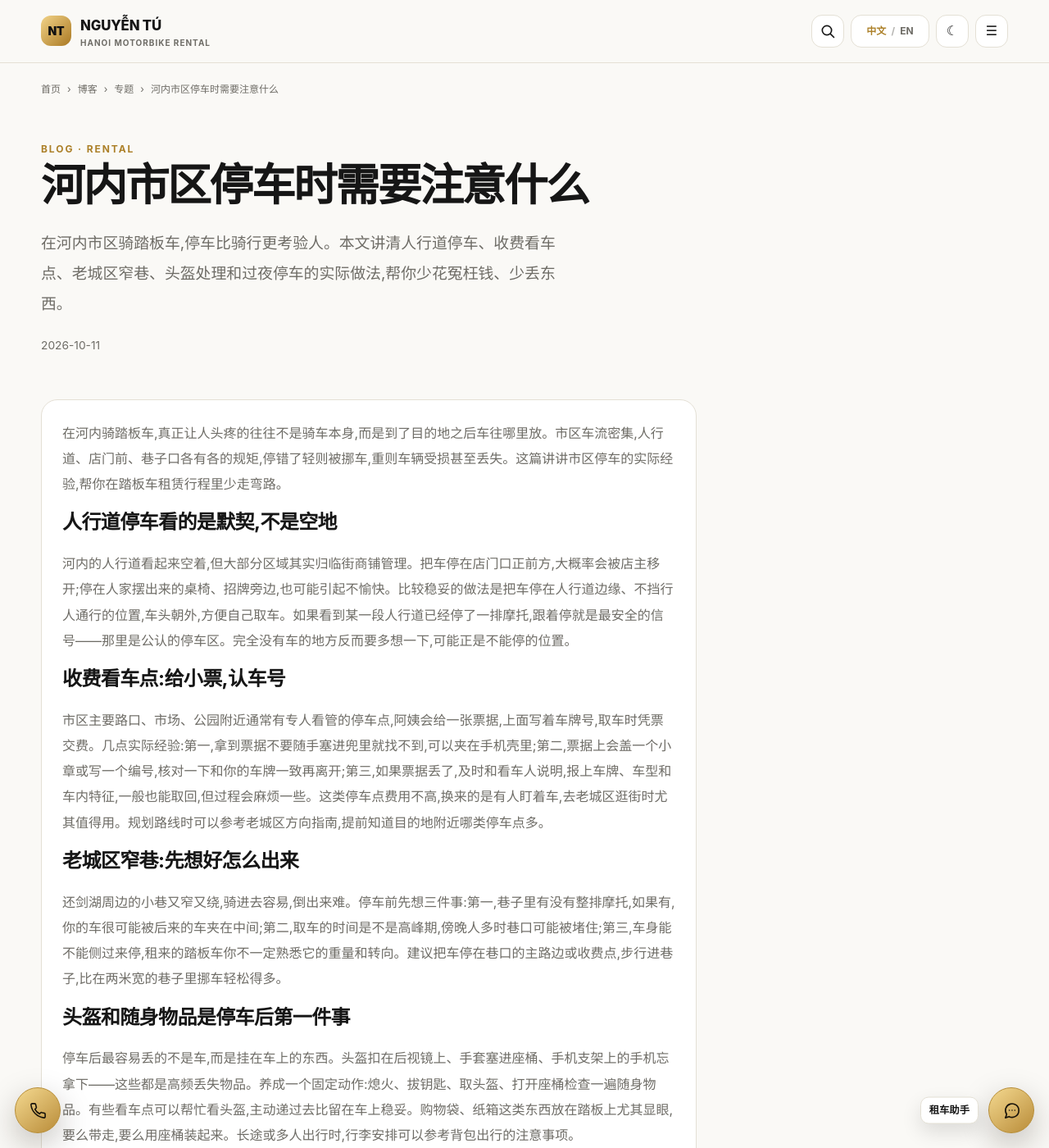
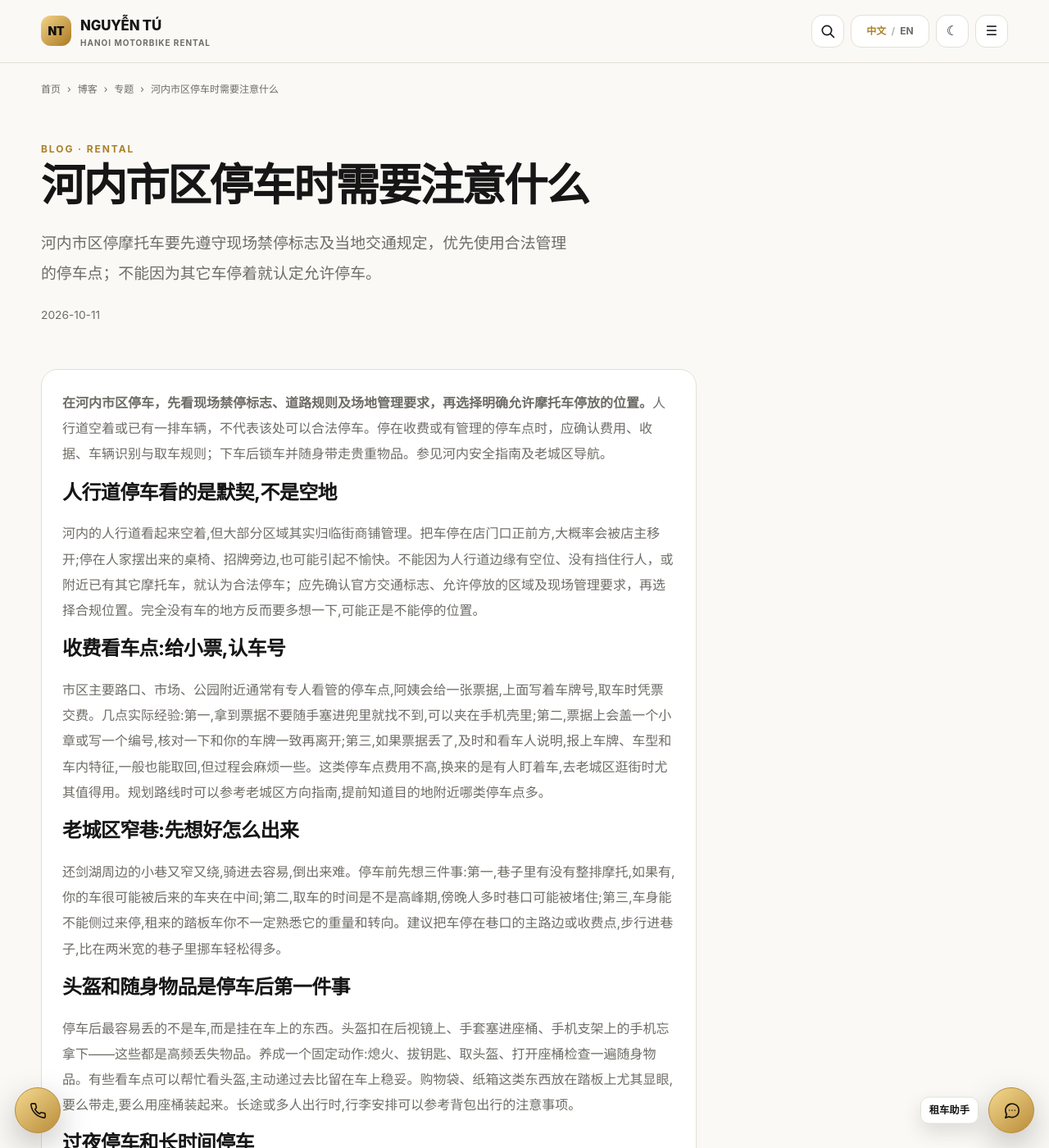
Before and after one commit to thuexemayhanoi/china, a Jekyll site: the page built from _posts/2026-10-11-hanoi-rental-scooters-16.md, in a window 1280 px wide and 1400 px high. Shown: the whole window at 82% size. Built offline with Jekyll 4.4.1, drawn with Linux system fonts in a browser that asks for light colours; some of the changed text lies outside the part shown.

Commit message:
seo(china): answer-first factual corrections for 2026-10-11-hanoi-rental-scooters-16.md

```diff
--- a/_posts/2026-10-11-hanoi-rental-scooters-16.md
+++ b/_posts/2026-10-11-hanoi-rental-scooters-16.md
@@ -5,18 +5,19 @@ topic: "rental"
 subtopic: "scooters"
 permalink: "/blog/hanoi-rental-scooters-16/"
 title: "河内市区停车时需要注意什么"
-description: "在河内市区骑踏板车,停车比骑行更考验人。本文讲清人行道停车、收费看车点、老城区窄巷、头盔处理和过夜停车的实际做法,帮你少花冤枉钱、少丢东西。"
+description: "河内市区停摩托车要先遵守现场禁停标志及当地交通规定，优先使用合法管理的停车点；不能因为其它车停着就认定允许停车。"
+last_modified_at: "2026-10-12"
 primary_keyword: "河内踏板车租赁"
 date: "2026-10-11 17:07:52 +0700"
 seo_silo: "rental/scooters"
 breadcrumbs: [{"label": "博客", "href": "/blog/"}, {"label": "专题", "href": "/topics/rental/scooters/"}, {"label": "河内市区停车时需要注意什么"}]
 publication_method: "automated_qa"
 ---
-在河内骑踏板车,真正让人头疼的往往不是骑车本身,而是到了目的地之后车往哪里放。市区车流密集,人行道、店门前、巷子口各有各的规矩,停错了轻则被挪车,重则车辆受损甚至丢失。这篇讲讲市区停车的实际经验,帮你在[踏板车租赁](/topics/rental/scooters/)行程里少走弯路。
+**在河内市区停车，先看现场禁停标志、道路规则及场地管理要求，再选择明确允许摩托车停放的位置。**人行道空着或已有一排车辆，不代表该处可以合法停车。停在收费或有管理的停车点时，应确认费用、收据、车辆识别与取车规则；下车后锁车并随身带走贵重物品。参见[河内安全指南](/topics/guides/safety/)及[老城区导航](/topics/old-quarter/directions/)。
 
 ## 人行道停车看的是默契,不是空地
 
-河内的人行道看起来空着,但大部分区域其实归临街商铺管理。把车停在店门口正前方,大概率会被店主移开;停在人家摆出来的桌椅、招牌旁边,也可能引起不愉快。比较稳妥的做法是把车停在人行道边缘、不挡行人通行的位置,车头朝外,方便自己取车。如果看到某一段人行道已经停了一排摩托,跟着停就是最安全的信号——那里是公认的停车区。完全没有车的地方反而要多想一下,可能正是不能停的位置。
+河内的人行道看起来空着,但大部分区域其实归临街商铺管理。把车停在店门口正前方,大概率会被店主移开;停在人家摆出来的桌椅、招牌旁边,也可能引起不愉快。不能因为人行道边缘有空位、没有挡住行人，或附近已有其它摩托车，就认为合法停车；应先确认官方交通标志、允许停放的区域及现场管理要求，再选择合规位置。完全没有车的地方反而要多想一下,可能正是不能停的位置。
 
 ## 收费看车点:给小票,认车号
 
@@ -36,4 +37,4 @@ publication_method: "automated_qa"
 
 ## 结语
 
-市区停车的核心就三句:停在有别的车停的地方,票据收好,贵重物品随身带。这些习惯花不了几分钟,却能省掉找车、赔钱、扯皮的麻烦。配合[安全骑行指南](/topics/guides/safety/)一起看,你在河内的骑行体验会完整很多。
+市区停车的核心是：先确认该区域允许停放，再保存凭证、锁好车辆并随身携带贵重物品。这些习惯花不了几分钟,却能省掉找车、赔钱、扯皮的麻烦。配合[安全骑行指南](/topics/guides/safety/)一起看,你在河内的骑行体验会完整很多。
```
